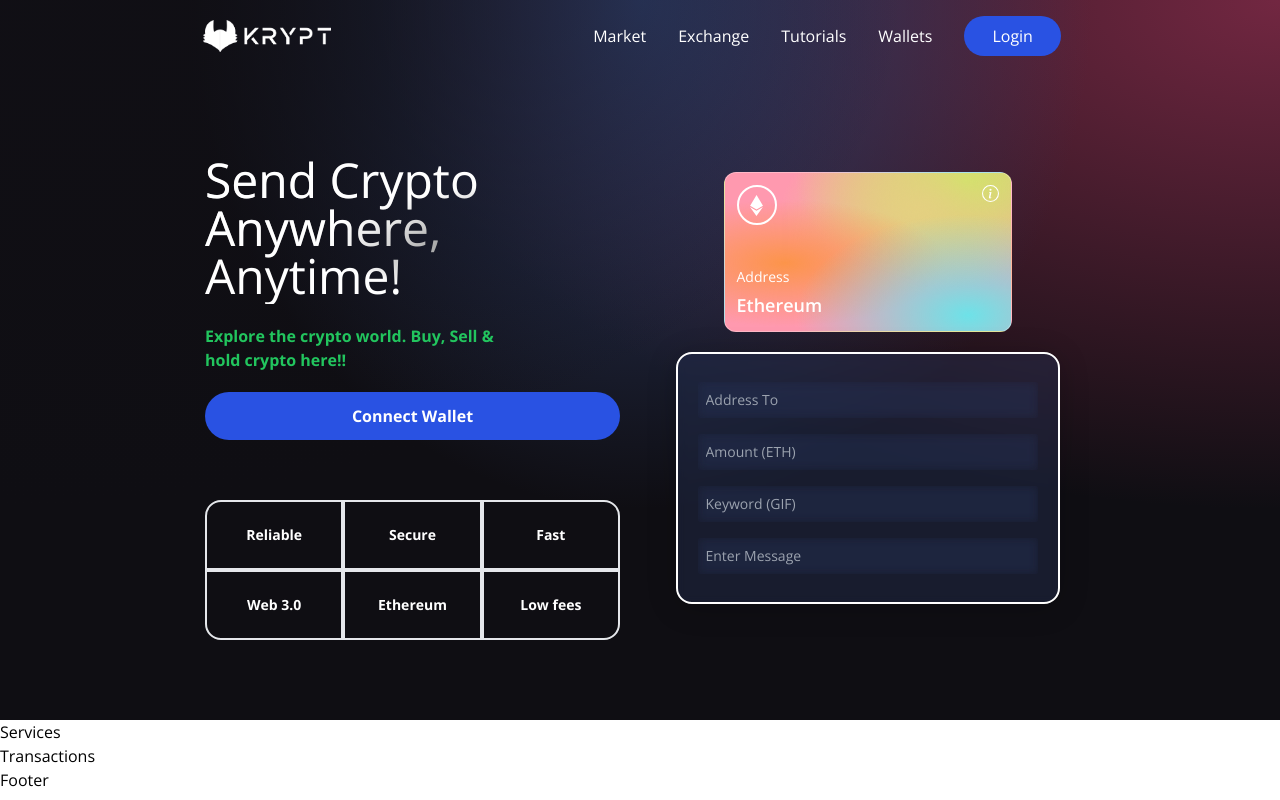
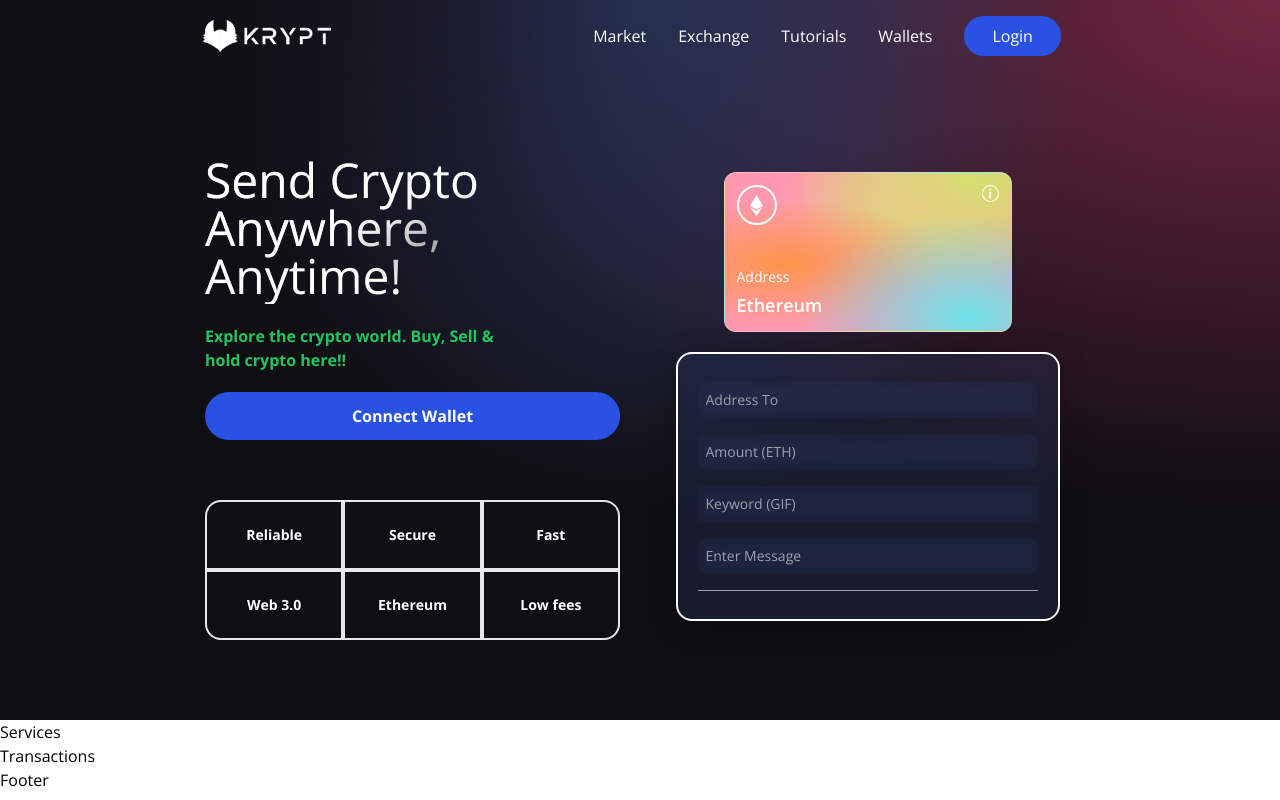
Before and after one commit to chandran-jr/Krypt, a React (Vite) app in the folder client/: page / in a window 1280 px wide. Built offline with nearby package versions, Linux system fonts and the light colour scheme.

Commit message:
Add files via upload

```diff
--- a/client/src/components/Navbar.jsx
+++ b/client/src/components/Navbar.jsx
@@ -6,7 +6,7 @@ import {useState} from 'react';
 
 const NavBarItem = ({title,classProps}) => {
     return (
-        <li className={`mx-4 cursor-pointer ${classProps}`}>
+        <li className={`mx-4 cursor-pointer hover:text-blue-400 ${classProps}`}>
             {title}
         </li>
     )
--- a/client/src/components/Welcome.jsx
+++ b/client/src/components/Welcome.jsx
@@ -83,6 +83,8 @@ const Welcome = () => {
                     <Input placeholder="Amount (ETH)" name="amount" type="number" handleChange={handleChange} />
                     <Input placeholder="Keyword (GIF)" name="keyword" type="text" handleChange={handleChange} />
                     <Input placeholder="Enter Message" name="message" type="text" handleChange={handleChange} />
+
+                    <div className="h-[1px] w-full bg-gray-400 my-2" />
                 </div>
                 </div>
 
```
